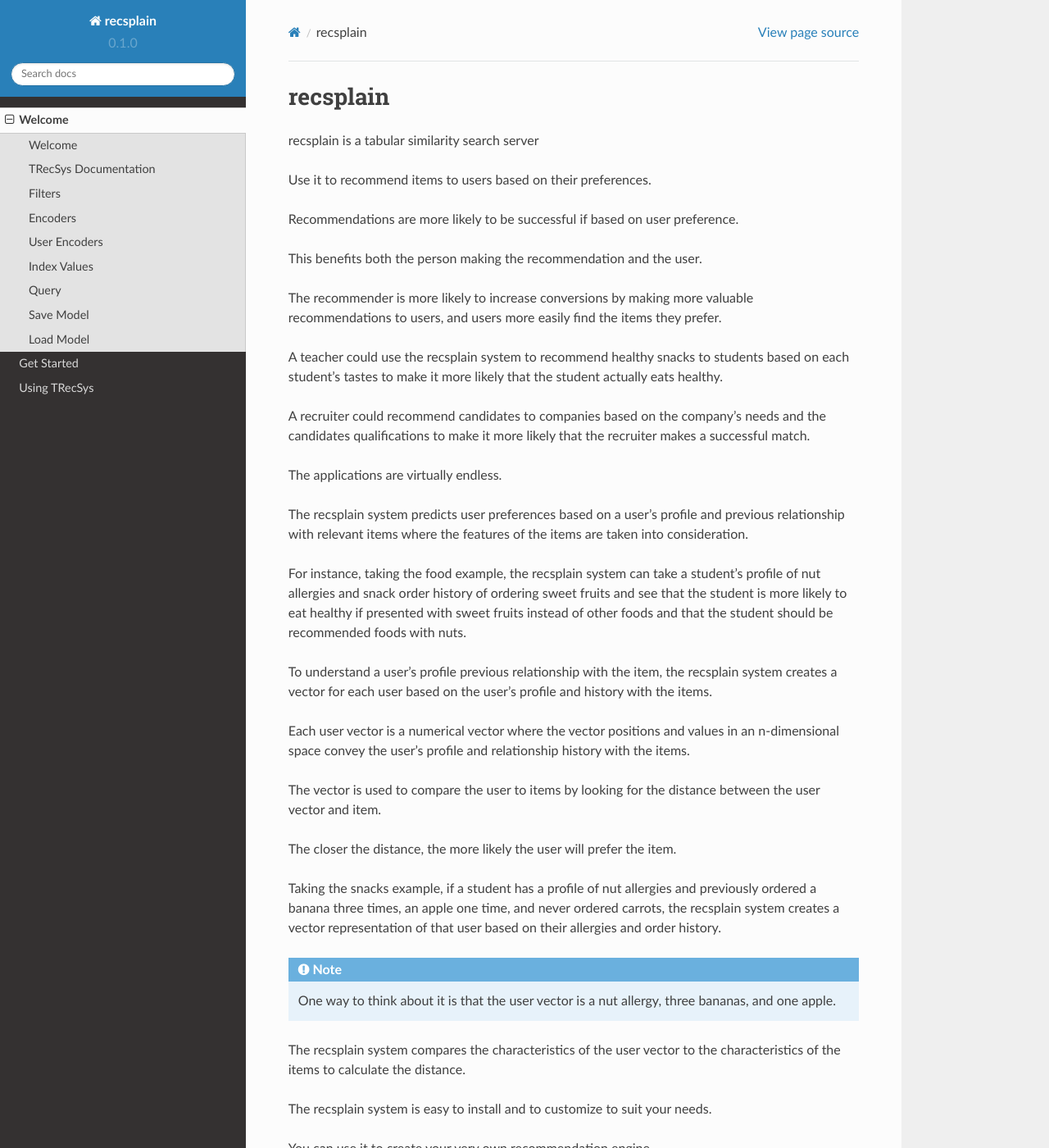
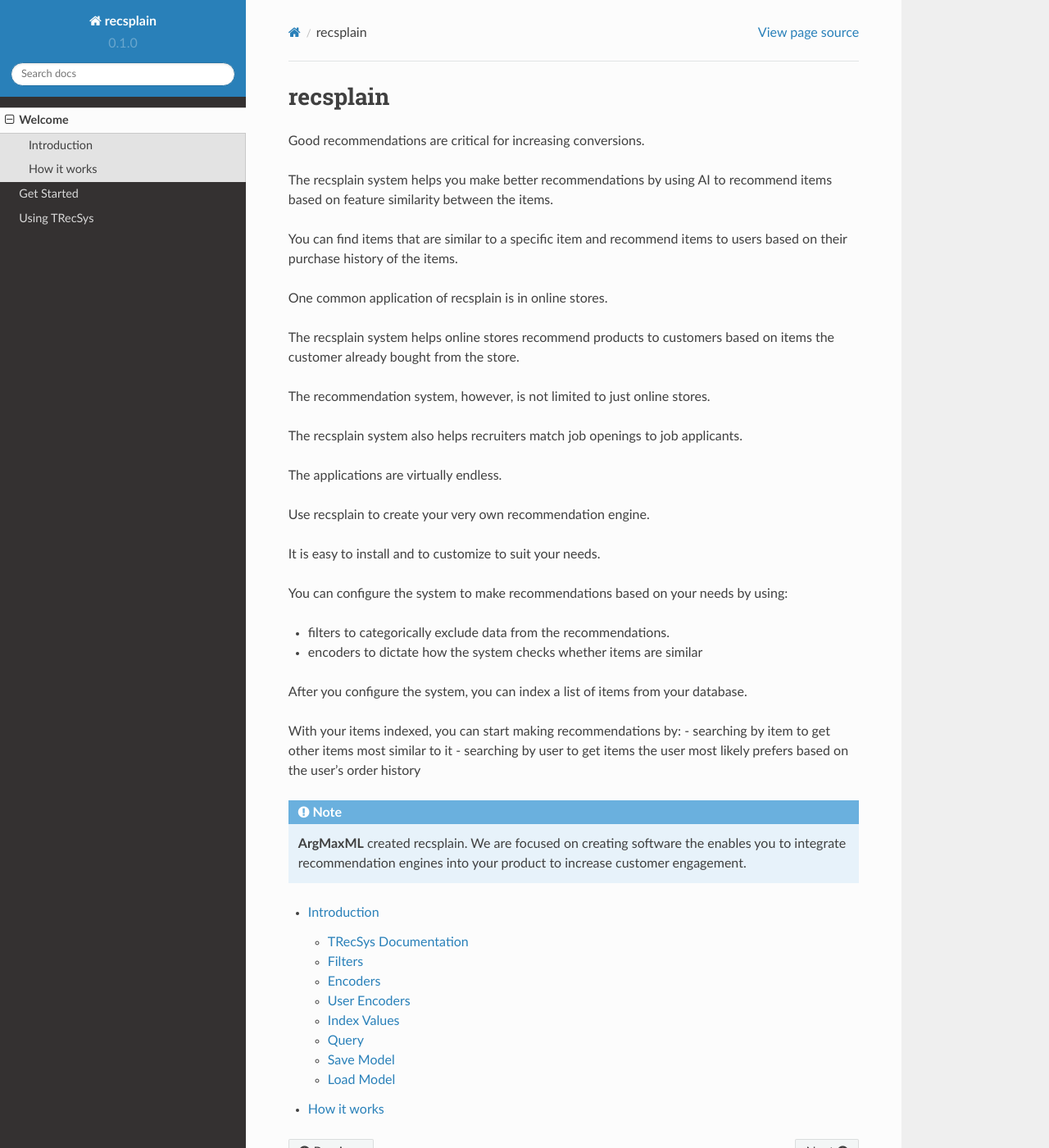
Before and after one commit to argmaxml/recsplain, a Sphinx documentation site: the page built from docs/source/index.rst, in a window 1280 px wide and 1400 px high. Shown: the whole window at 82% size. Built offline with Sphinx 7.4.7 and the Read the Docs theme 2.0.0, drawn with Linux system fonts in a browser that asks for light colours; some of the changed text lies outside the part shown.

Commit message:
updated index page and added how it works

```diff
--- a/docs/source/index.rst
+++ b/docs/source/index.rst
@@ -5,62 +5,37 @@
 
 recsplain
 ==============
-recsplain is a tabular similarity search server
 
-Use it to recommend items to users based on their preferences.
+Good recommendations are critical for increasing conversions.
 
-Recommendations are more likely to be successful if based on user preference.
+The recsplain system helps you make better recommendations by using AI to recommend items based on feature similarity between the items.
 
-This benefits both the person making the recommendation and the user.
+You can find items that are similar to a specific item and recommend items to users based on their purchase history of the items.
 
-The recommender is more likely to increase conversions by making more valuable recommendations to users, and users
-more easily find the items they prefer.
+One common application of recsplain is in online stores.
 
-A teacher could use the recsplain system to recommend healthy snacks to students based on each student's tastes to make
-it more likely that the student actually eats healthy.
+The recsplain system helps online stores recommend products to customers based on items the customer already bought from the store.
 
-A recruiter could recommend candidates to companies based on the company's needs and the candidates qualifications to
-make it more likely that the recruiter makes a successful match.
+The recommendation system, however, is not limited to just online stores.
+
+The recsplain system also helps recruiters match job openings to job applicants.
 
 The applications are virtually endless.
 
-The recsplain system predicts user preferences based on a user's profile and previous relationship with relevant items
-where the features of the items are taken into consideration.
+Use recsplain to create your very own recommendation engine.
 
-For instance, taking the food example, the recsplain system can take a student's profile of nut allergies and snack order history of ordering
-sweet fruits and see that the student is more likely to eat healthy if presented with sweet fruits instead of other foods and that the student
-should be recommended foods with nuts.
+It is easy to install and to customize to suit your needs.
 
-To understand a user's profile previous relationship with the item, the recsplain system creates a vector for each user based on the
-user's profile and history with the items.
+You can configure the system to make recommendations based on your needs by using:
 
-Each user vector is a numerical vector where the vector positions and values in an n-dimensional space convey the user's profile and relationship history with the items.
+- filters to categorically exclude data from the recommendations.
+- encoders to dictate how the system checks whether items are similar
 
-The vector is used to compare the user to items by looking for the distance between the user vector and item.
+After you configure the system, you can index a list of items from your database.
 
-The closer the distance, the more likely the user will prefer the item.
-
-Taking the snacks example, if a student has a profile of nut allergies and previously ordered a banana three times, an apple one time, and never ordered carrots,
-the recsplain system creates a vector representation of that user based on their allergies and order history.
-
-.. note::
-   One way to think about it is that the user vector is a nut allergy, three bananas, and one apple.
-
-The recsplain system compares the characteristics of the user vector to the characteristics of the items to calculate the distance.
-
-The recsplain system is easy to install and to customize to suit your needs.
-
-You can use it to create your very own recommendation engine.
-
-Configure the system to make recommendations based on your needs. You can use filters to categorically exclude data from the recommendations. You can use encoders to dictate how the system checks the similarity.
-
-After configuring, index a list of items based on their features values.
-
-After indexing, you can search by item to get other items most similar to it.
-
-You also can search by user to get the items the user most likely prefers.
-
-You also can save your custom similarity search models to disk and load your custom similarity search models from disk.
+With your items indexed, you can start making recommendations by:
+- searching by item to get other items most similar to it
+- searching by user to get items the user most likely prefers based on the user's order history
 
 .. note::
    **ArgMaxML** created recsplain. We are focused on creating software the enables you to integrate recommendation engines into your product to increase customer engagement.
@@ -69,4 +44,5 @@
 .. toctree::
    :maxdepth: 2
 
-   Welcome <welcome>
+   Introduction <introduction>
+   How it works <how-it-works>
```
Also changed, not shown: docs/source/how-it-works.rst (added, +30 -0 lines), docs/source/introduction.rst (renamed from docs/source/welcome.rst, +9 -9 lines).
